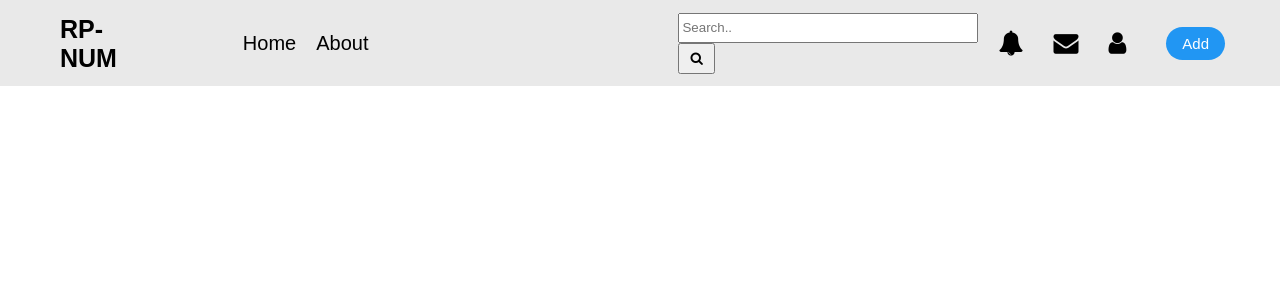
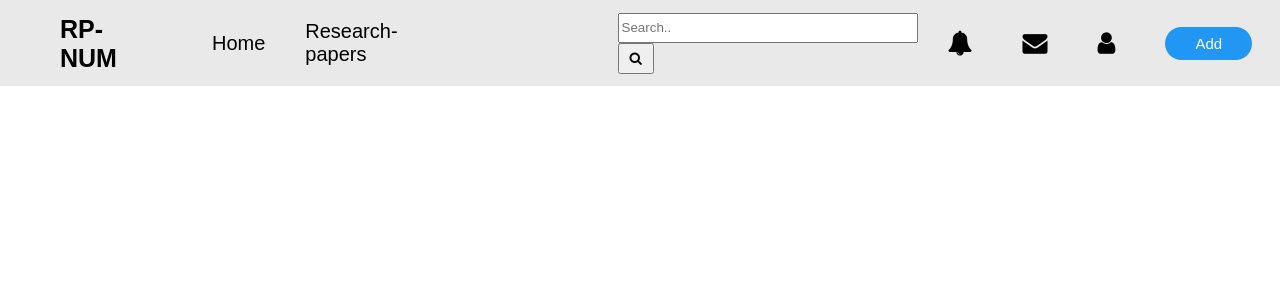
Before and after one commit to izurola/hackum-hackathon, a PHP site: page / in a window 1280 px wide. Shown: the top 300 px of the page. Run offline with PHP 8.4, Linux system fonts and the light colour scheme.

Commit message:
adjustment

```diff
--- a/index.html
+++ b/index.html
@@ -15,7 +15,7 @@
     <div class="topnav">
         <span class="website-name">RP-NUM</span>
         <a href="#home">Home</a>
-        <a href="#about">About</a>
+        <a href="#research-paper">Research-papers</a>
         <div class="search-container">
             <form action="/action_page.php">
                 <input type="text" placeholder="Search.." name="search">
--- a/styles.css
+++ b/styles.css
@@ -26,14 +26,14 @@ body {
     color: black;
     text-decoration: none;
     font-size: 20px;
-    padding: 5px 10px; /* Adjust padding */
+    padding: 5px 20px; /* Adjust padding */
   }
 
   .topnav .search-container {
     flex: 1; /* Use flex to make the search container take up remaining space */
     display: flex;
     padding: 0; /* Remove padding */
-    margin-left: 300px;
+    margin-left: 200px;
   }
 
 
@@ -68,7 +68,7 @@ body {
 }
 .icons button{
     margin-left: 30px;
-  padding: 8px 16px;
+  padding: 8px 30px;
   background-color: #2196F3; /* Blue background color */
   color: white;
   border: none;
```
